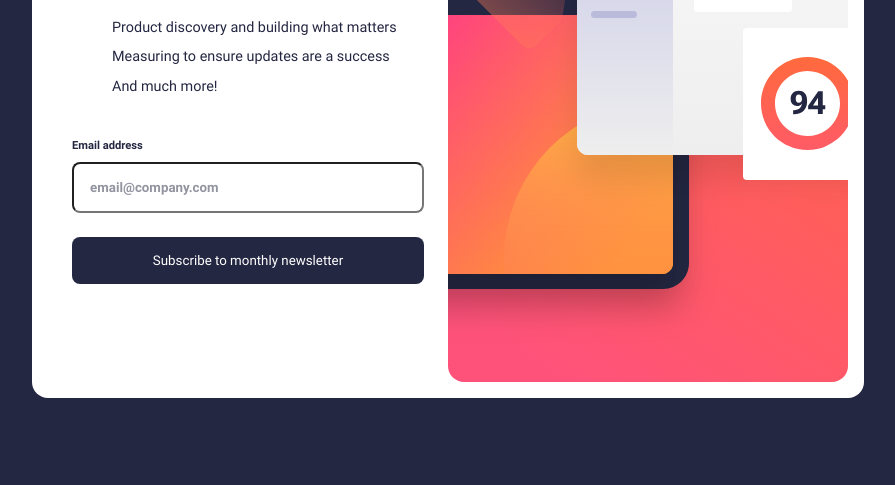
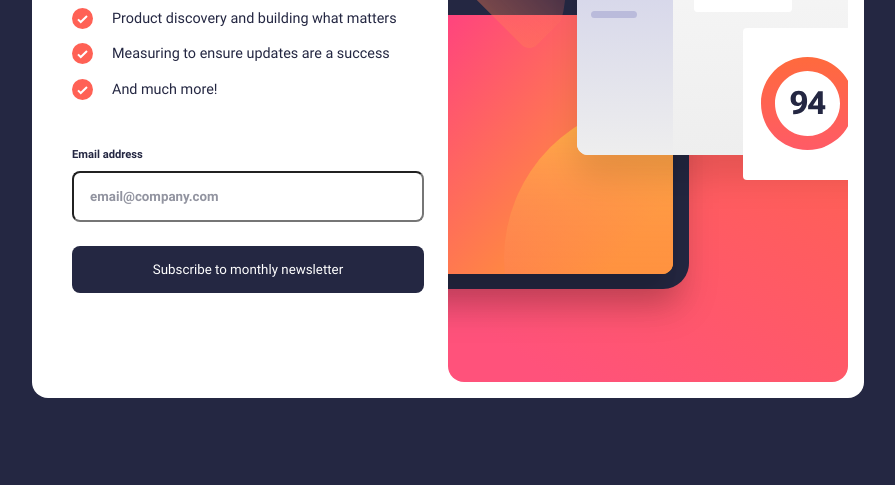
Before and after one commit to Kiara523/newletter-Sign_up, a plain HTML site: page index.html in a window 1280 px wide. Shown: the part 315-800 px from the top of the page, without its empty margins (192-1087 px from the left). Drawn offline with Linux system fonts and the light colour scheme; files whose address does not match are found by name.

Commit message:
image fixed

```diff
--- a/css/style.css
+++ b/css/style.css
@@ -119,7 +119,7 @@ body {
 }
 
 .list-item::before {
-  content: url(./assets/images/icon-list.svg);
+  content: url(../assets/images/icon-list.svg);
 }
 
 .form-group {
```
